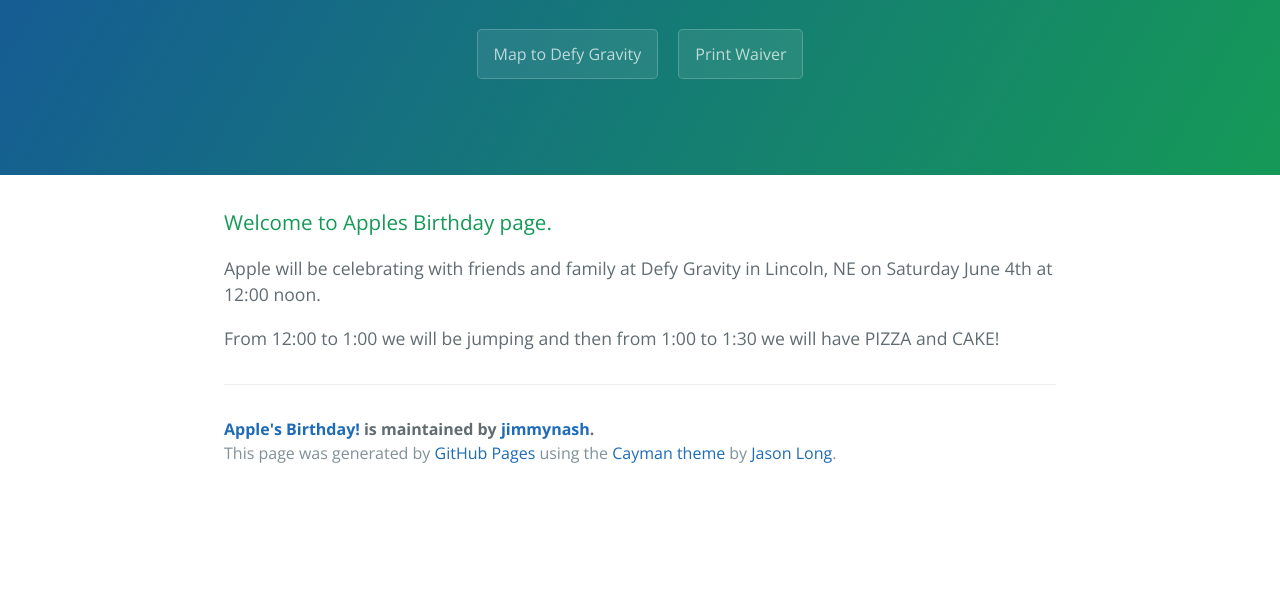
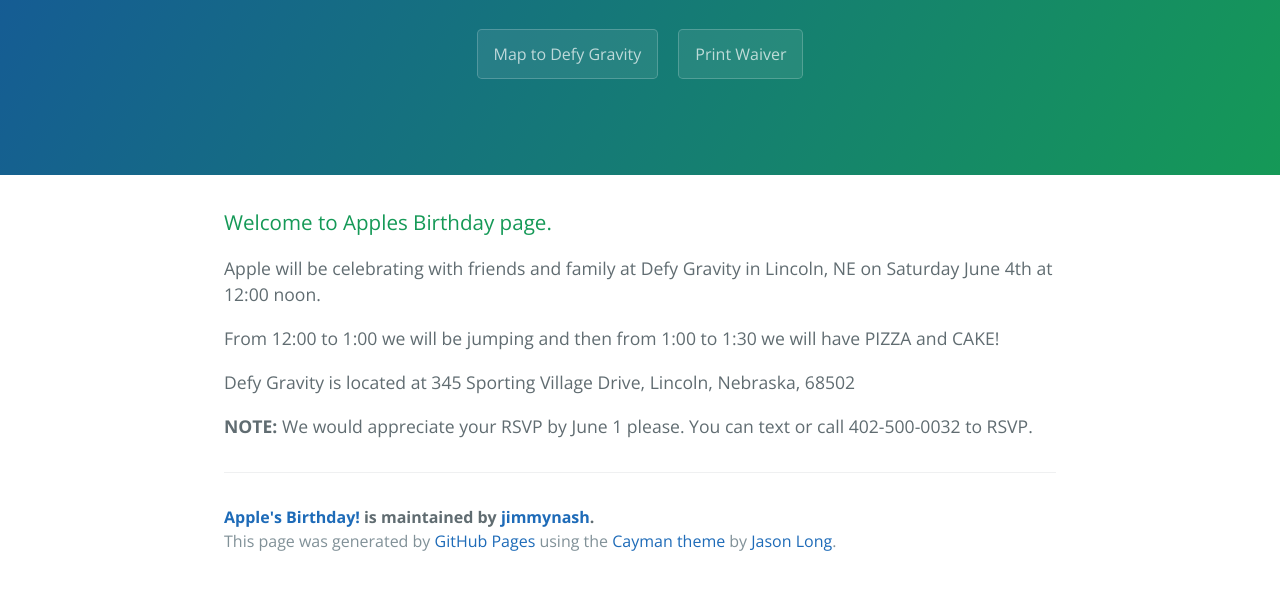
Before and after one commit to jimmynash/applebday2016, a plain HTML site: page index.html in a window 1280 px wide. Shown: the part 208-798 px from the top of the page. Drawn offline with nearby package versions, Linux system fonts and the light colour scheme.

Commit message:
updating copy

```diff
--- a/index.html
+++ b/index.html
@@ -23,6 +23,8 @@
 
 <p>Apple will be celebrating with friends and family at Defy Gravity in Lincoln, NE on Saturday June 4th at 12:00 noon.</p>
 <p>From 12:00 to 1:00 we will be jumping and then from 1:00 to 1:30 we will have PIZZA and CAKE!</p>
+<p>Defy Gravity is located at 345 Sporting Village Drive, Lincoln, Nebraska, 68502</p>
+<p><b>NOTE:</b> We would appreciate your RSVP by June 1 please. You can text or call 402-500-0032 to RSVP.</p>
 
       <footer class="site-footer">
         <span class="site-footer-owner"><a href="https://github.com/jimmynash/applebday2016">Apple&#39;s Birthday!</a> is maintained by <a href="https://github.com/jimmynash">jimmynash</a>.</span>
```
